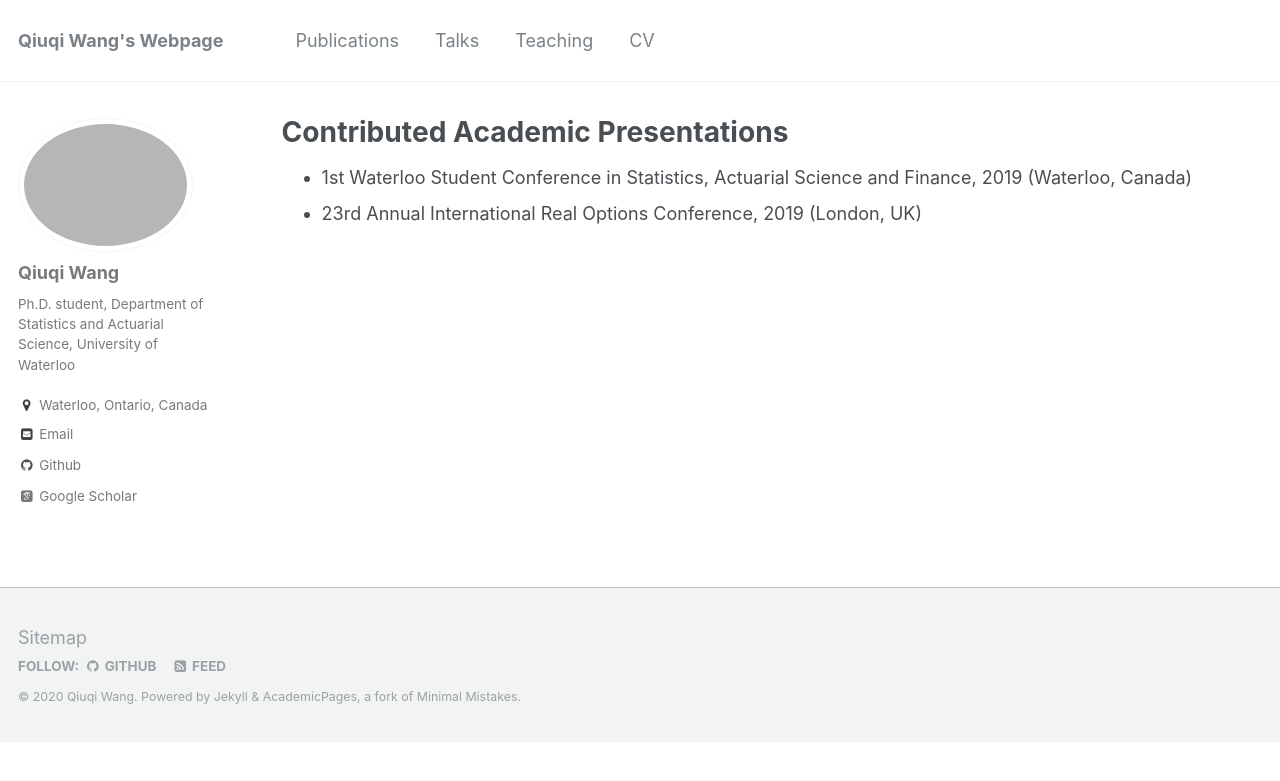
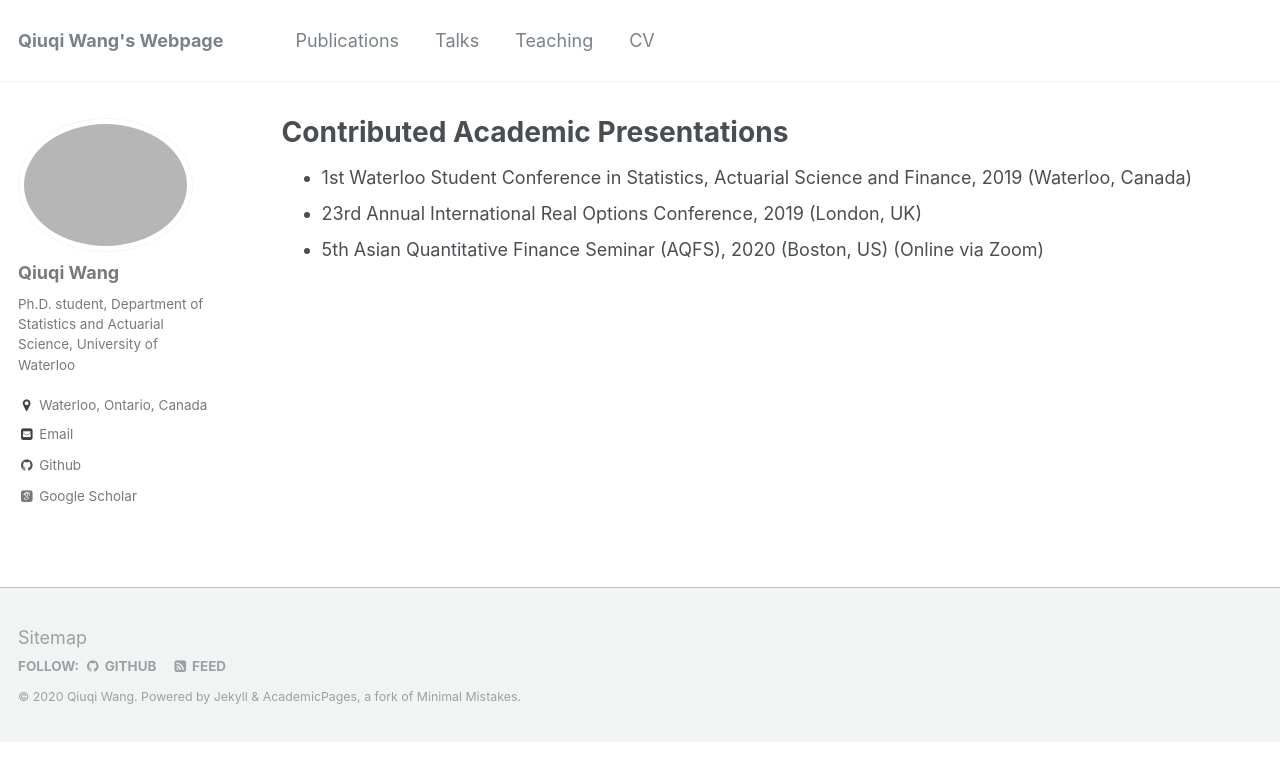
Before and after one commit to qwangan/qwangan.github.io, a Jekyll site: the page built from _pages/talks.md, in a window 1280 px wide. Shown: the top 781 px of the page. Built offline with Jekyll 4.4.1, drawn with Linux system fonts in a browser that asks for light colours; some web fonts are replaced.

Commit message:
Update talks.md

```diff
--- a/_pages/talks.md
+++ b/_pages/talks.md
@@ -7,3 +7,4 @@ author_profile: true
 
 * 1st Waterloo Student Conference in Statistics, Actuarial Science and Finance, 2019 (Waterloo, Canada)
 * 23rd Annual International Real Options Conference, 2019 (London, UK)
+* 5th Asian Quantitative Finance Seminar (AQFS), 2020 (Boston, US) (Online via Zoom)
```
